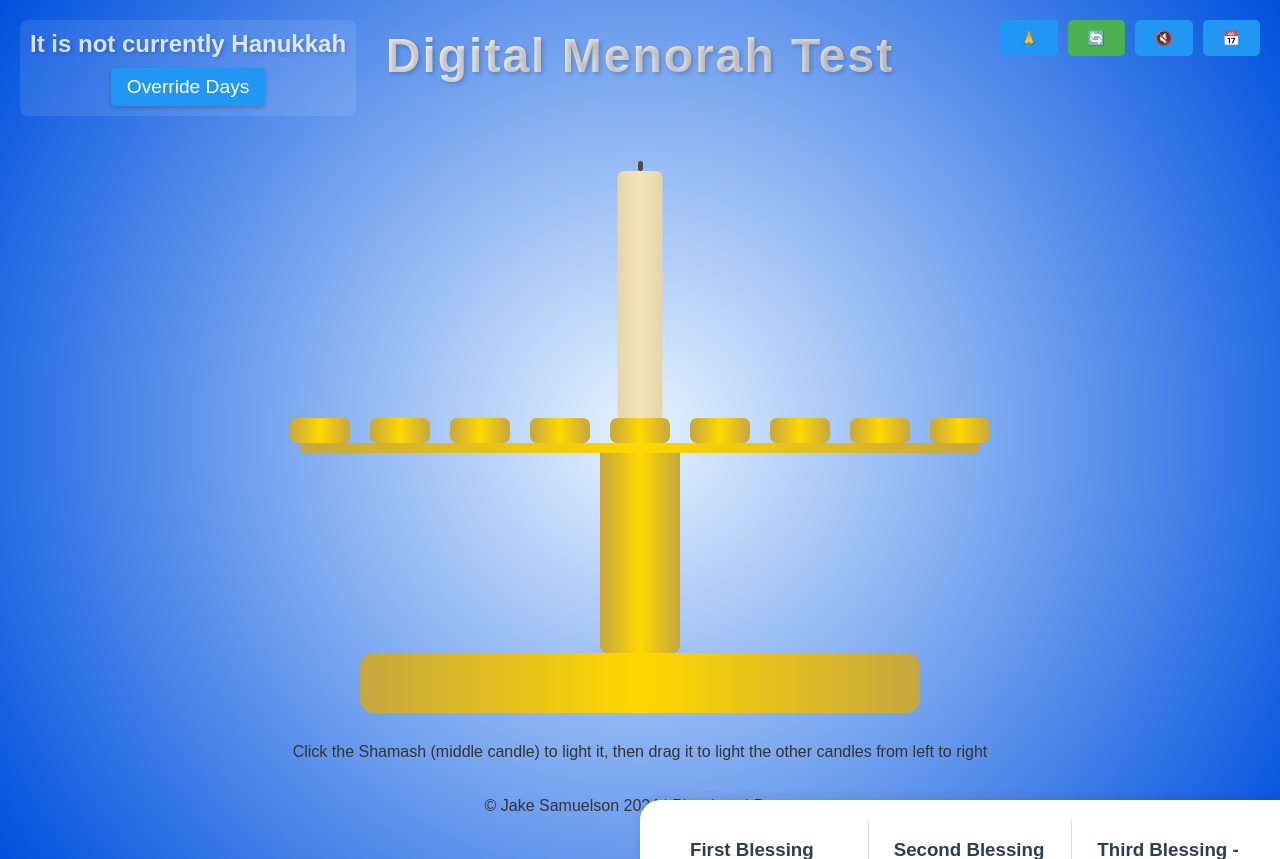
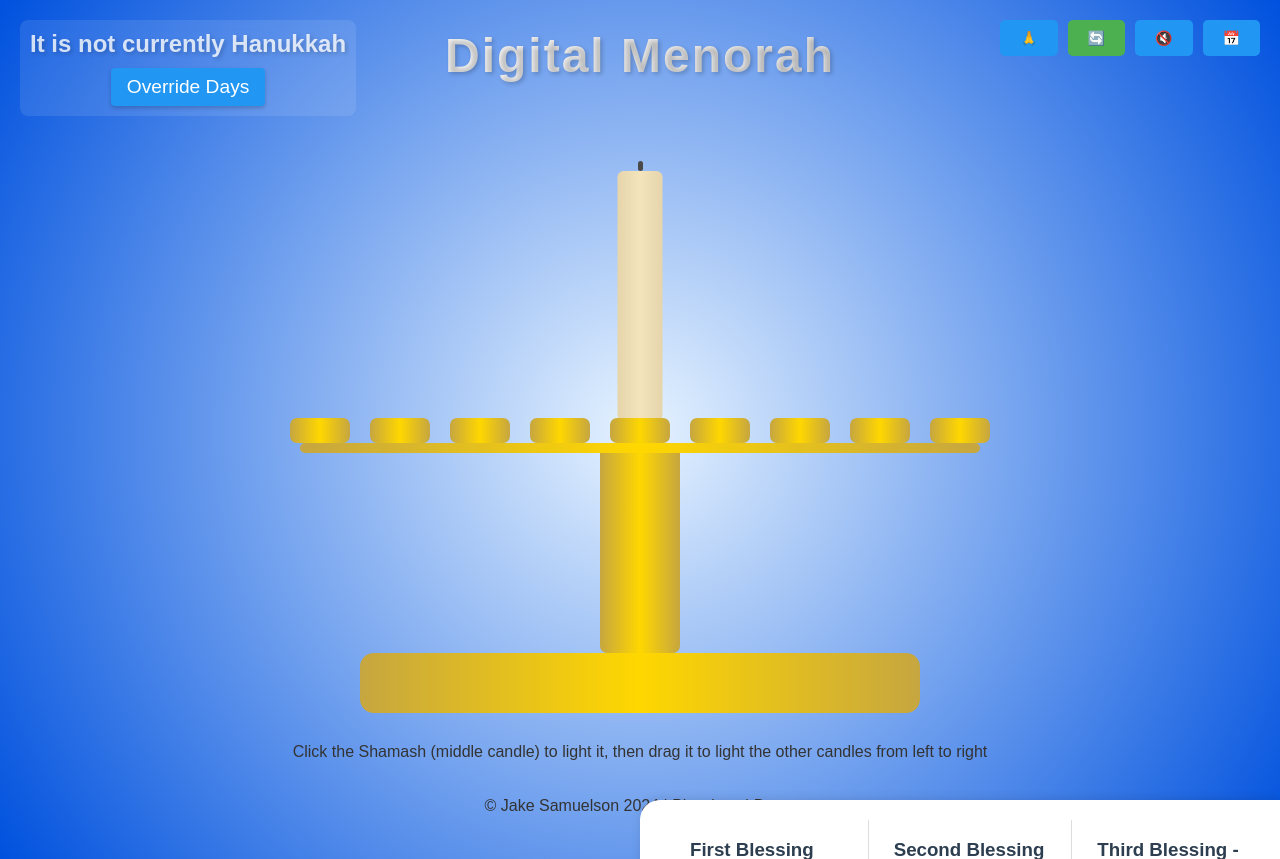
Before and after one commit to Jakesamuelson/menorah, a plain HTML site: page index.html in a window 1280 px wide. Drawn offline with Linux system fonts and the light colour scheme.

Commit message:
FileName Change Test

```diff
--- a/index.html
+++ b/index.html
@@ -519,7 +519,7 @@ body {
                text-shadow: 2px 2px 4px rgba(0,0,0,0.2);
                font-family: 'Arial', sans-serif;
                letter-spacing: 2px;
-               margin: 20px 0;">Digital Menorah Test</h1>
+               margin: 20px 0;">Digital Menorah</h1>
     <div id="hanukkah-status" class="hanukkah-status"></div>
     <div class="menorah-container">
         <div class="menorah">
```
